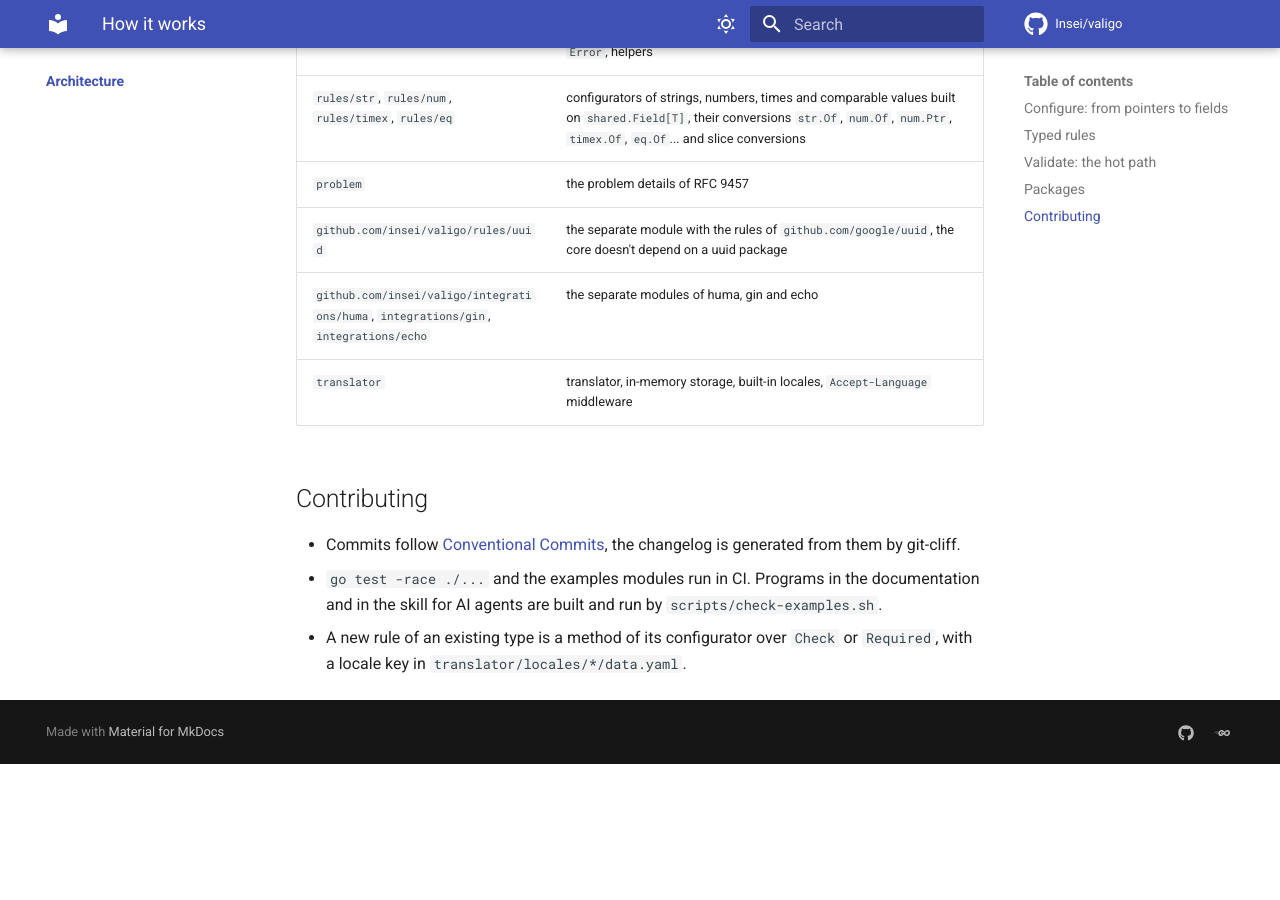
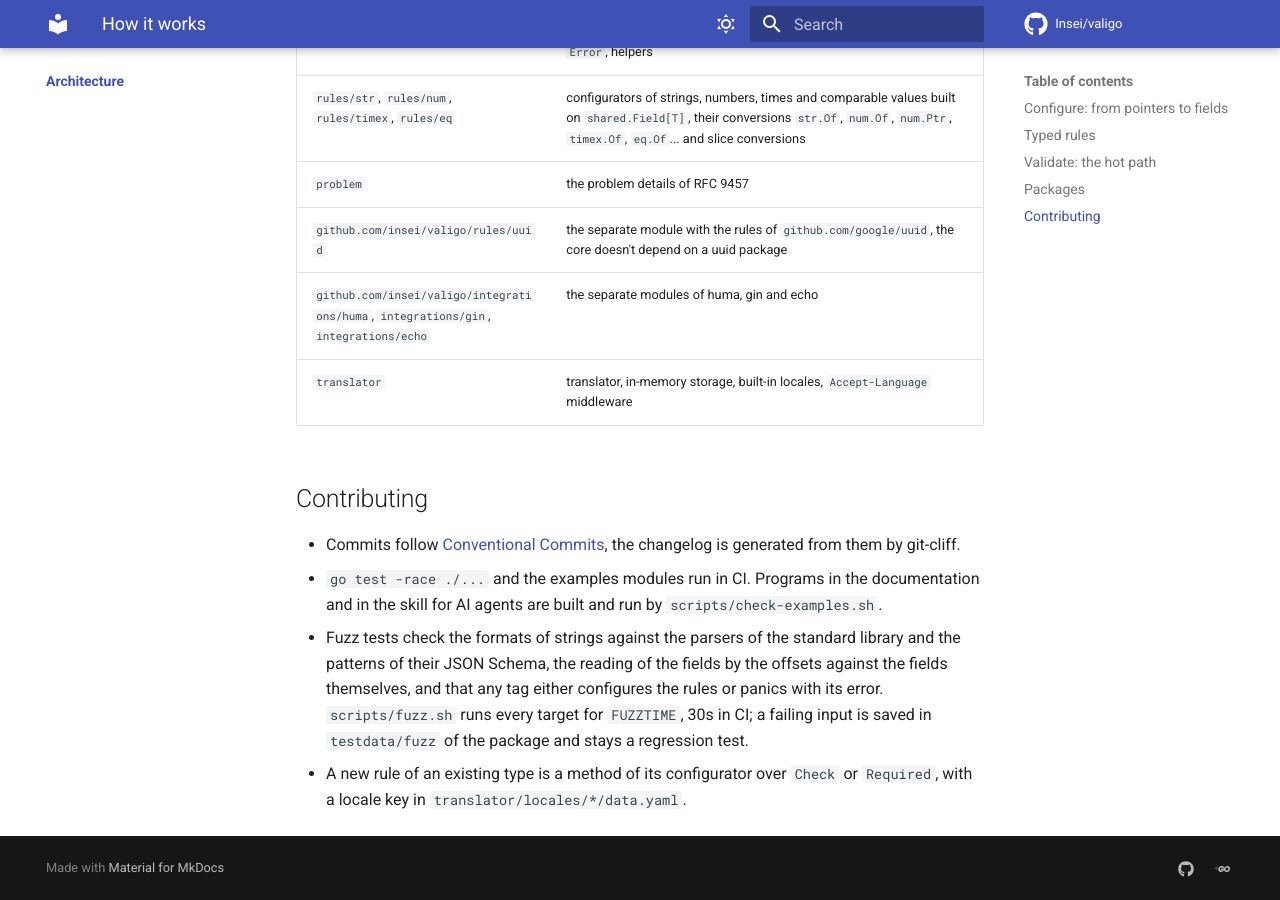
Before and after one commit to Insei/valigo, an MkDocs documentation site: the page built from docs/architecture/index.md, in a window 1280 px wide and 900 px high, scrolled down 2090 px. Built offline with MkDocs 1.6.1 and Material for MkDocs 9.7.7, drawn with Linux system fonts in a browser that asks for light colours; comment, search, counter and statistics services are not loaded; the version menu is left out; before the commit the page ends 2854 px from its top, so only the background shows below that.

Commit message:
ci: fuzz every target for 30 seconds

```diff
--- a/docs/architecture/index.md
+++ b/docs/architecture/index.md
@@ -54,4 +54,5 @@ The rules append their errors to one pooled buffer of the validation, and `Valid
 
 - Commits follow [Conventional Commits](https://www.conventionalcommits.org/), the changelog is generated from them by git-cliff.
 - `go test -race ./...` and the examples modules run in CI. Programs in the documentation and in the skill for AI agents are built and run by `scripts/check-examples.sh`.
+- Fuzz tests check the formats of strings against the parsers of the standard library and the patterns of their JSON Schema, the reading of the fields by the offsets against the fields themselves, and that any tag either configures the rules or panics with its error. `scripts/fuzz.sh` runs every target for `FUZZTIME`, 30s in CI; a failing input is saved in `testdata/fuzz` of the package and stays a regression test.
 - A new rule of an existing type is a method of its configurator over `Check` or `Required`, with a locale key in `translator/locales/*/data.yaml`.
```
Also changed, not shown: 2 other files.
